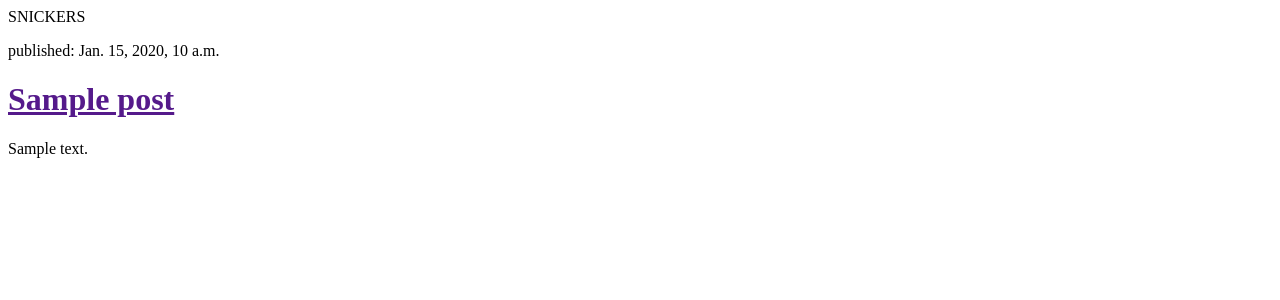
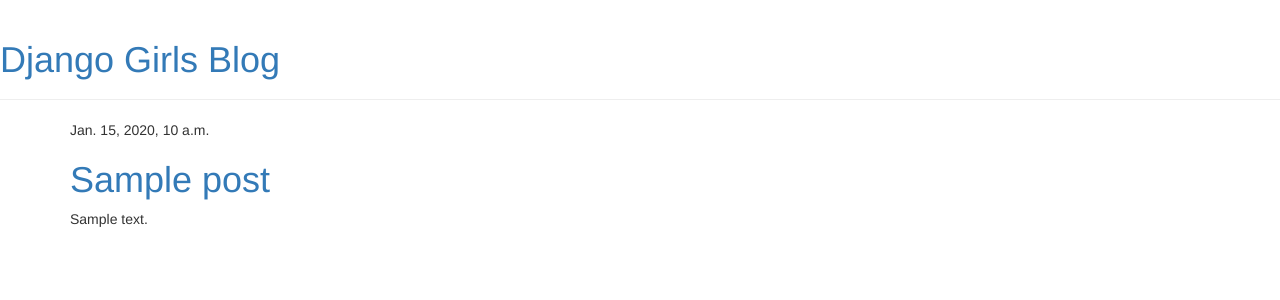
Before and after one commit to underlamafile/Snickers, a Django app: page /test/ in a window 1280 px wide. Shown: the top 300 px of the page. Run offline with Django 3.2, Linux system fonts and the light colour scheme; tables that the repository leaves empty hold one stand-in row (values such as "Sample post"); some libraries are stand-ins or nearby versions.

Commit message:
Добавили css

```diff
--- a/snickers/mars/urls.py
+++ b/snickers/mars/urls.py
@@ -6,4 +6,5 @@
     path('turtle/', views.turtle, name='turtle'),
     path('accounts/register/', views.register, name='register'),
     path('test/', views.post_list, name='post_list'),
+    path('post/<int:pk>/', views.post_detail, name='post_detail'),
 ]
--- a/snickers/mars/views.py
+++ b/snickers/mars/views.py
@@ -3,6 +3,7 @@
 from django.shortcuts import render
 from .models import Post
 from django.utils import timezone
+from django.shortcuts import render, get_object_or_404
 
 
 # Create your views here.
@@ -45,3 +46,8 @@
 
     form = UserCreationForm()
     return render(request, 'registration/register.html', {'form': form})
+
+
+def post_detail(request, pk):
+    post = get_object_or_404(Post, pk=pk)
+    return render(request, 'mars/post_detail.html', {'post': post})
--- a/snickers/snickers/settings.py
+++ b/snickers/snickers/settings.py
@@ -114,7 +114,7 @@
 # Static files (CSS, JavaScript, Images)
 # https://docs.djangoproject.com/en/3.2/howto/static-files/
 
-STATIC_URL = '/static/'
+STATIC_URL = 'C:/django/snickers/mars/static/'
 
 # Default primary key field type
 # https://docs.djangoproject.com/en/3.2/ref/settings/#default-auto-field
--- /dev/null
+++ b/snickers/templates/mars/base.html
@@ -0,0 +1,34 @@
+{% load static %}
+<html>
+    <head>
+        <title>Django Girls blog</title>
+        <link rel="stylesheet" href="//maxcdn.bootstrapcdn.com/bootstrap/3.2.0/css/bootstrap.min.css">
+        <link rel="stylesheet" href="//maxcdn.bootstrapcdn.com/bootstrap/3.2.0/css/bootstrap-theme.min.css">
+        <link href='//fonts.googleapis.com/css?family=Lobster&subset=latin,latin-ext' rel='stylesheet' type='text/css'>
+        <link rel="stylesheet" href="{% static 'css/blog.css' %}">
+    </head>
+    <body>
+        <body>
+    <div class="page-header">
+        <h1><a href="/">Django Girls Blog</a></h1>
+    </div>
+    <div class="content container">
+        <div class="row">
+            <div class="col-md-8">
+           {% block content %}
+    {% for post in posts %}
+        <div class="post">
+            <div class="date">
+                {{ post.published_date }}
+            </div>
+            <h1><a href="">{{ post.title }}</a></h1>
+            <p>{{ post.text|linebreaksbr }}</p>
+        </div>
+    {% endfor %}
+{% endblock %}
+            </div>
+        </div>
+    </div>
+</body>
+    </body>
+</html>
--- a/snickers/templates/mars/post_list.html
+++ b/snickers/templates/mars/post_list.html
@@ -1,18 +1,13 @@
-<!DOCTYPE html>
-<html lang="en">
-<head>
-    <meta charset="UTF-8">
-    <title>SNICKERS</title>
-</head>
-<body>
-SNICKERS
+{% extends 'mars/base.html' %}
 
+{% block content %}
 {% for post in posts %}
-    <div>
-        <p>published: {{ post.published_date }}</p>
-        <h1><a href="">{{ post.title }}</a></h1>
+    <div class="post">
+        <div class="date">
+            {{ post.published_date }}
+        </div>
+        <h1><a href="{% url 'post_detail' pk=post.pk %}">{{ post.title }}</a></h1>
         <p>{{ post.text|linebreaksbr }}</p>
     </div>
 {% endfor %}
-</body>
-</html>
+{% endblock %}
```
Also changed, not shown: snickers/mars/static/css/mars.css (added, +46 -0 lines), snickers/templates/mars/post_detail.html (added, +13 -0 lines).
